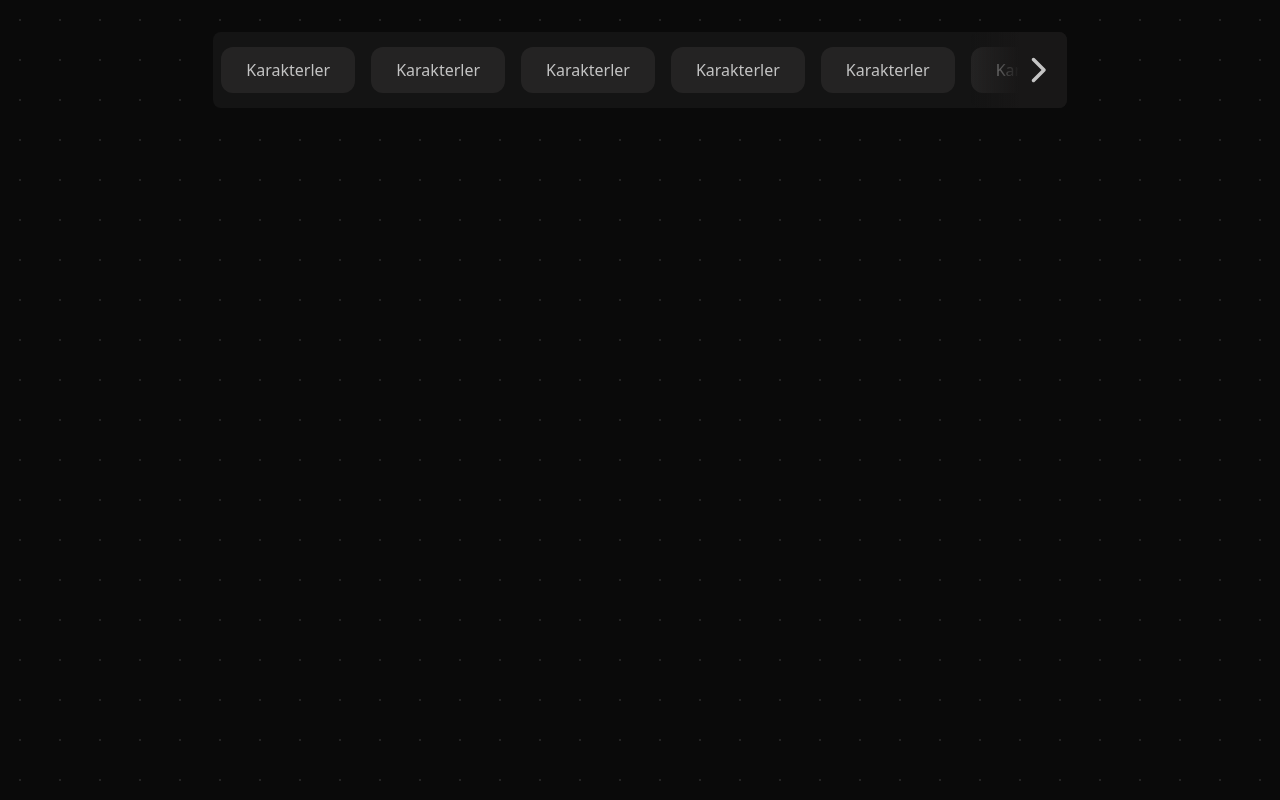
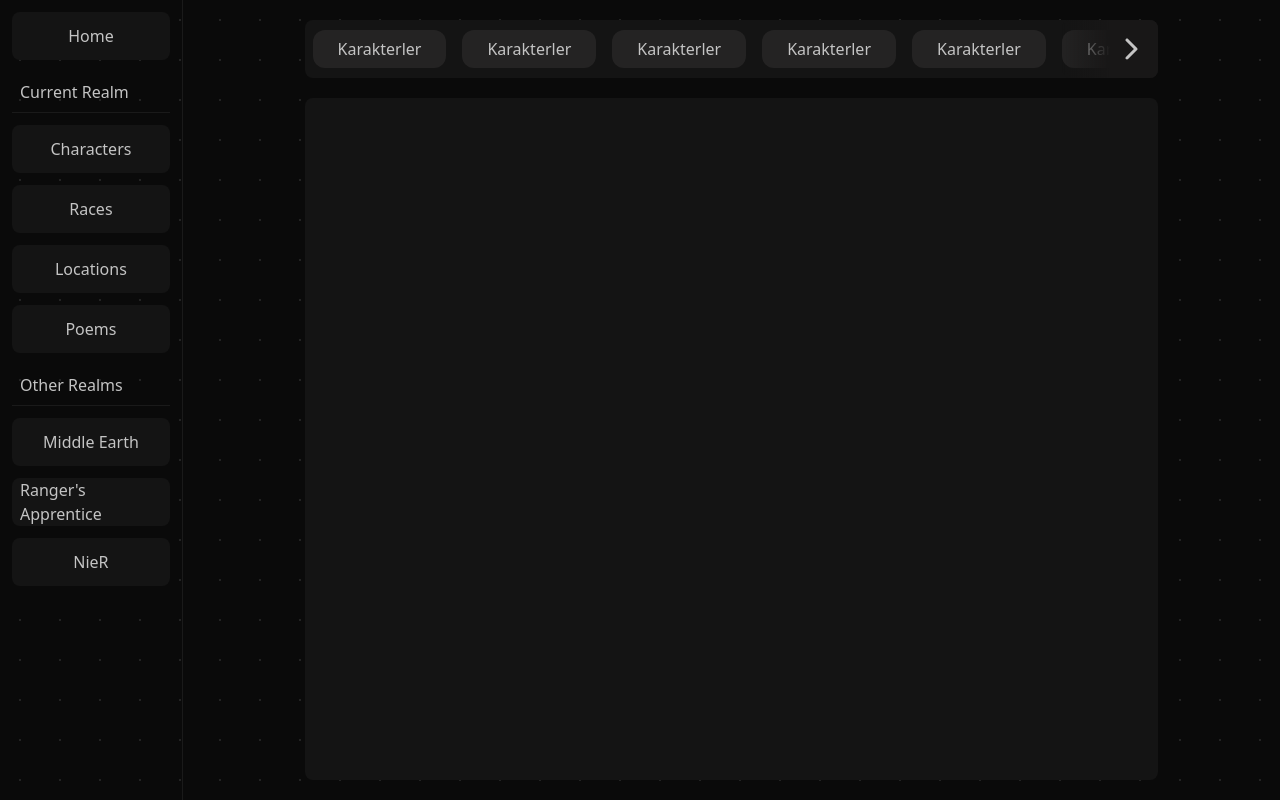
Before and after one commit to ekinutkuu/Eternal_Realms, a React (Vite) app: page /realms/name in a window 1280 px wide. Built offline with nearby package versions, Linux system fonts and the light colour scheme.

Commit message:
added side bar and a section to show shared posts

```diff
--- a/src/components/RealmContent.jsx
+++ b/src/components/RealmContent.jsx
@@ -2,7 +2,7 @@ import React from "react";
 
 const RealmContent = () => {
    return (
-      <div className="w-fit flex justify-center items-center whitespace-nowrap bg-[#242323] text-light px-6 py-2.5 mx-2 rounded-xl cursor-pointer border border-transparent hover:border-[#999999] duration-300">
+      <div className="w-fit flex justify-center items-center whitespace-nowrap bg-[#242323] text-light px-6 py-1.5 mx-2 rounded-xl cursor-pointer border border-transparent hover:border-[#999999] duration-300">
          Karakterler
       </div>
    );
--- a/src/pages/Realm.jsx
+++ b/src/pages/Realm.jsx
@@ -30,11 +30,27 @@ const Realm = () => {
    ));
 
    return (
-      <div className="bg-dark-pattern min-h-screen flex justify-center">
-         <div className="relative max-w-2/3 h-19 my-8 flex justify-center items-center rounded-lg bg-[#141414]">
+      <div className="bg-dark-pattern w-screen h-screen flex justify-center">
+         <div className="w-1/7 h-full border-r border-[#1a1a1a]">
+            <div className="w-full px-3">
+               <div className="w-full h-12 p-2 my-3 flex items-center justify-center rounded-lg bg-[#141414] text-light cursor-pointer hover:bg-[#292929]">Home</div>
+               <div className="text-light p-2 border-b border-[#1a1a1a]">Current Realm</div>
+               <div className="w-full h-12 p-2 my-3 flex items-center justify-center rounded-lg bg-[#141414] text-light cursor-pointer hover:bg-[#292929]">Characters</div>
+               <div className="w-full h-12 p-2 my-3 flex items-center justify-center rounded-lg bg-[#141414] text-light cursor-pointer hover:bg-[#292929]">Races</div>
+               <div className="w-full h-12 p-2 my-3 flex items-center justify-center rounded-lg bg-[#141414] text-light cursor-pointer hover:bg-[#292929]">Locations</div>
+               <div className="w-full h-12 p-2 my-3 flex items-center justify-center rounded-lg bg-[#141414] text-light cursor-pointer hover:bg-[#292929]">Poems</div>
+               <div className="text-light p-2 border-b border-[#1a1a1a]">Other Realms</div>
+               <div className="w-full h-12 p-2 my-3 flex items-center justify-center rounded-lg bg-[#141414] text-light cursor-pointer hover:bg-[#292929]">Middle Earth</div>
+               <div className="w-full h-12 p-2 my-3 flex items-center justify-center rounded-lg bg-[#141414] text-light cursor-pointer hover:bg-[#292929]">Ranger's Apprentice</div>
+               <div className="w-full h-12 p-2 my-3 flex items-center justify-center rounded-lg bg-[#141414] text-light cursor-pointer hover:bg-[#292929]">NieR</div>
+            </div>
+         </div>
+         <div className="w-6/7 flex flex-col items-center">
+            <div className="w-4/5 h-full px-3 flex flex-col items-center">
+               <div className="relative max-w-full h-17 mt-5 flex justify-center items-center rounded-lg bg-[#141414]">
                   {showLeftButton && (
                      <div onClick={scrollLeft} className="text-light bg-gradient-to-r from-[#181717] via-[#181717] to-transparent absolute flex h-full w-24 z-10 left-0 justify-start pl-4 items-center rounded-lg cursor-pointer">
-                  <svg className="fill-current w-7 h-7" xmlns="http://www.w3.org/2000/svg" viewBox="0 0 320 512">
+                        <svg className="fill-current w-6 h-6" xmlns="http://www.w3.org/2000/svg" viewBox="0 0 320 512">
                            <path d="M9.4 233.4c-12.5 12.5-12.5 32.8 0 45.3l192 192c12.5 12.5 32.8 12.5 45.3 0s12.5-32.8 0-45.3L77.3 256 246.6 86.6c12.5-12.5 12.5-32.8 0-45.3s-32.8-12.5-45.3 0l-192 192z"/>
                         </svg>
                      </div>
@@ -44,11 +60,15 @@ const Realm = () => {
                   </div>
                   {showRightButton && (
                      <div onClick={scrollRight} className="text-light bg-gradient-to-l from-[#181717] via-[#181717] to-transparent absolute flex h-full w-24 z-10 right-0 justify-end pr-4 items-center rounded-lg cursor-pointer">
-                  <svg className="fill-current w-7 h-7" xmlns="http://www.w3.org/2000/svg" viewBox="0 0 320 512">
+                        <svg className="fill-current w-6 h-6" xmlns="http://www.w3.org/2000/svg" viewBox="0 0 320 512">
                            <path d="M310.6 233.4c12.5 12.5 12.5 32.8 0 45.3l-192 192c-12.5 12.5-32.8 12.5-45.3 0s-12.5-32.8 0-45.3L242.7 256 73.4 86.6c-12.5-12.5-12.5-32.8 0-45.3s32.8-12.5 45.3 0l192 192z"/>
                         </svg>
                      </div>
                   )}
+               </div>
+               <div className="w-full h-full my-5 bg-[#141414] rounded-lg">
+               </div>
+            </div>
          </div>
       </div>
    );
```
Lines whose indentation alone changed are shown as unchanged.
